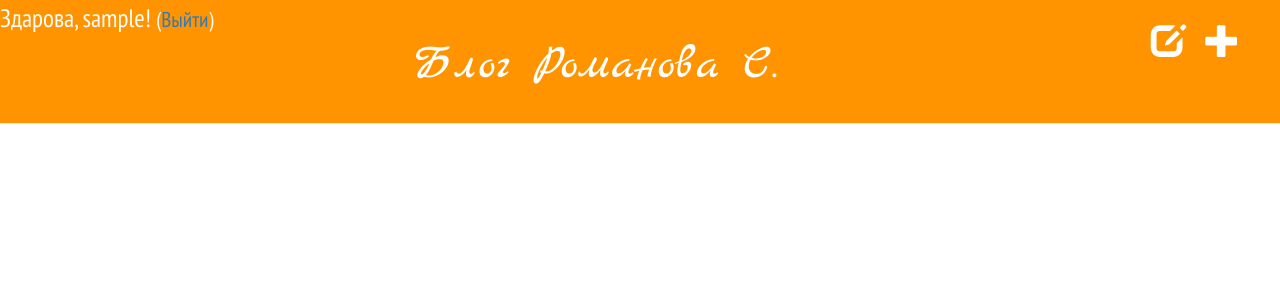
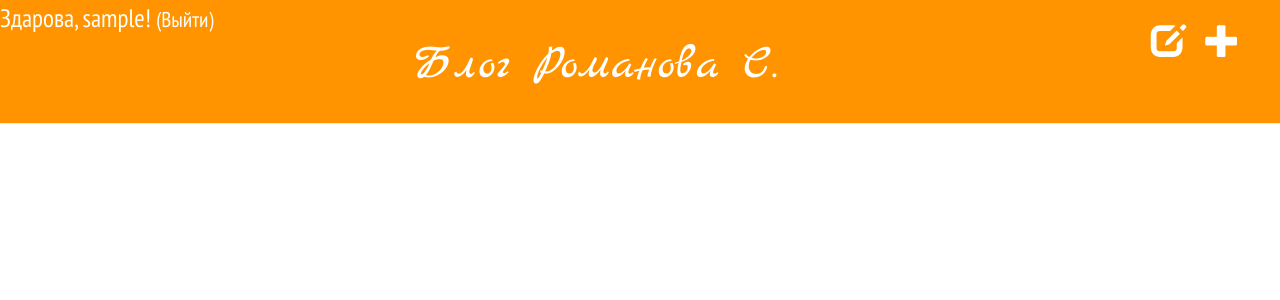
Before and after one commit to LaHesis/my-first-blog, a Django app: a page that uses blog/templates/blog/base.html in a window 1280 px wide. Shown: the top 300 px of the page. Run offline with Django 3.2, Linux system fonts and the light colour scheme; the visitor is signed in with stand-in values (Sample User, id 1); data that the repository does not hold is empty; some libraries are stand-ins or nearby versions.

Commit message:
link text of hi has been fixed

```diff
--- a/blog/static/css/blog.css
+++ b/blog/static/css/blog.css
@@ -98,6 +98,12 @@ a.btn span {
     font-size: 1.8em;
 }
 
+.hi a {
+    color: white;
+}
+
+
+
 .comment {
     margin: 20px 0px 20px 20px;
     border-bottom: 1px dashed gray;
```
